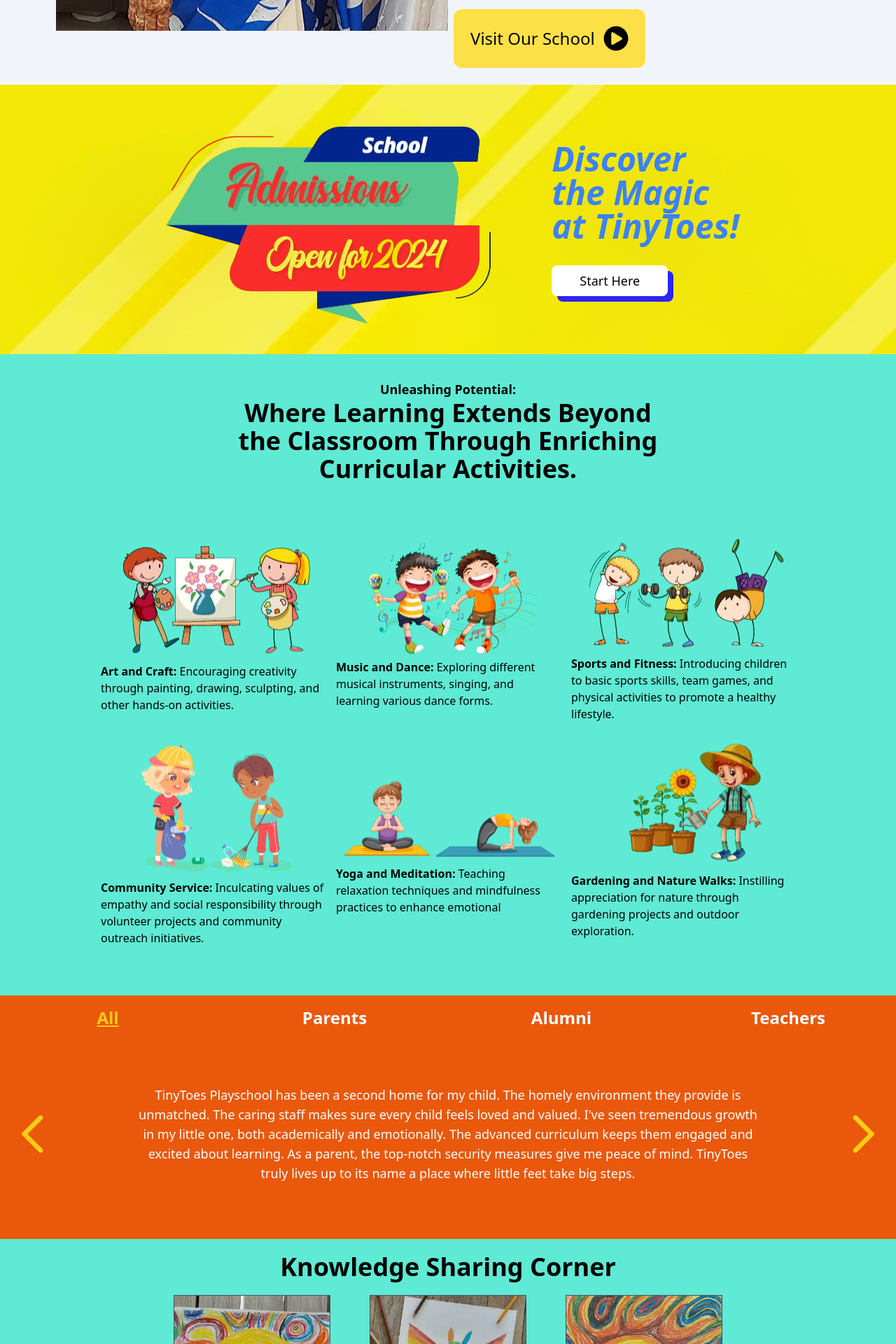
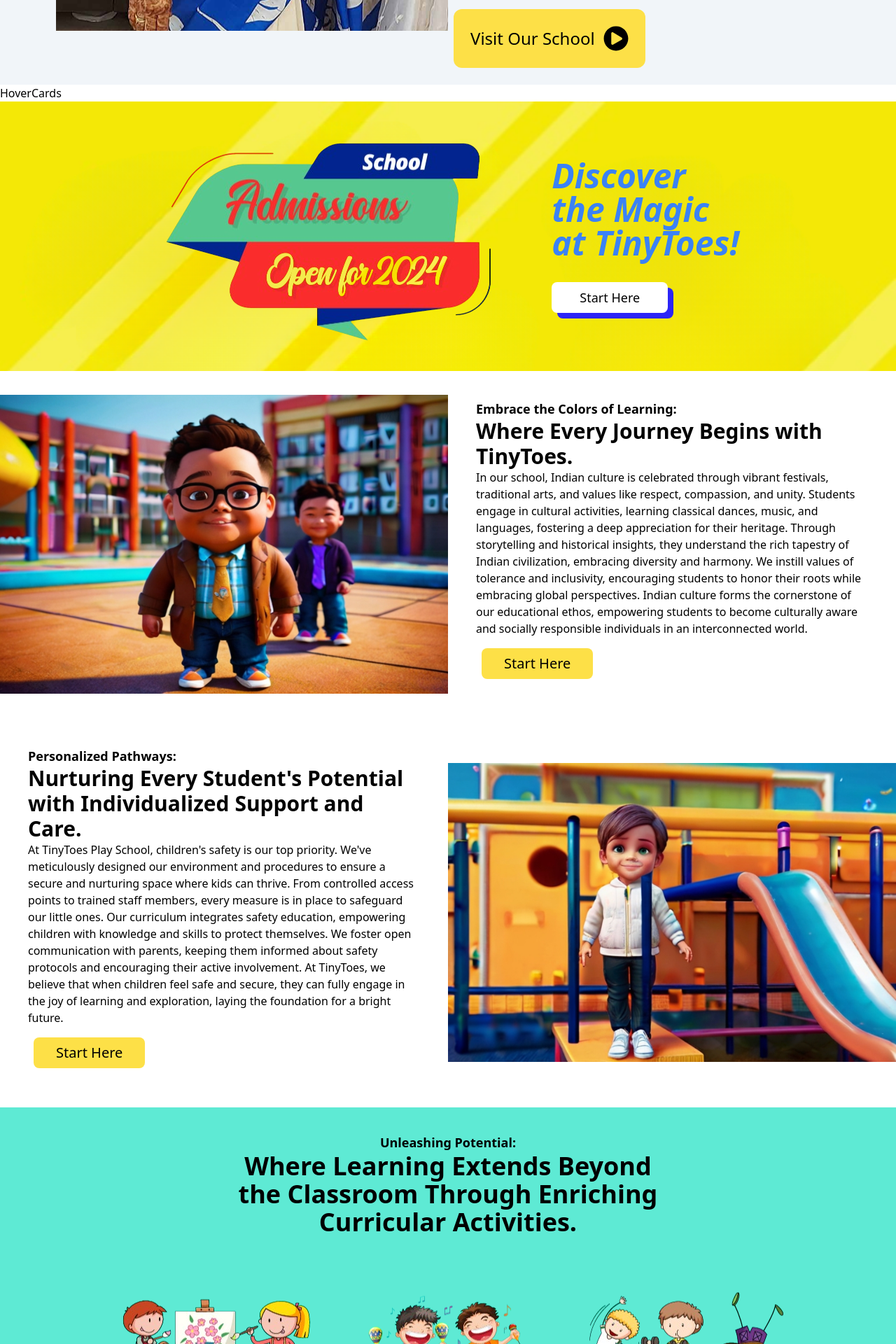
Before and after one commit to SaikrishnaLingam/Tiny-Toes-School-Website, a React (Create React App) app: page / in a window 1280 px wide. Shown: the part 1440-3360 px from the top of the page at 70% size. Built offline with nearby package versions, Linux system fonts and the light colour scheme.

Commit message:
finished ImgageFlip

```diff
--- a/src/App.js
+++ b/src/App.js
@@ -11,6 +11,9 @@
 import HomeGallery from './components/HomeGallery';
 import KnowldegeCorner from "./components/KnowldegeCorner";
 import Testimonial from "./components/Testimonials/Testimonial.jsx";
+import EducateChildren from "./components/EducateChildren.jsx";
+import HoverCards from "./components/HoverCards.jsx";
+import ImageFlip from "./components/ImageFlip.jsx";
 
 function App() {
     const [privacyPolicy, setPrivacyPolicy] = useState(false)
@@ -27,11 +30,11 @@
                 {/* make buttons functinal */}
                     <HomeSlider />
                     <Principal />
-                    {/* Cards */}
+                        <HoverCards />
                     <AdmissionAd />
-                    {/* Embrace Learning section */}
+                        <ImageFlip />
                     <UnleashPotential />
-                    {/* Educate for children */}
+                        <EducateChildren />
                     <Testimonial />
                     <KnowldegeCorner />
                         {/* Knowledge Sharing Corner - blog(Knowledge Area) */}
--- /dev/null
+++ b/src/components/EducateChildren.jsx
@@ -0,0 +1,9 @@
+import React from 'react'
+
+const EducateChildren = () => {
+    return (
+        <div>EducateChildren</div>
+    )
+}
+
+export default EducateChildren
--- /dev/null
+++ b/src/components/HoverCards.jsx
@@ -0,0 +1,9 @@
+import React from 'react'
+
+const HoverCards = () => {
+    return (
+        <div>HoverCards</div>
+    )
+}
+
+export default HoverCards
--- /dev/null
+++ b/src/components/ImageFlip.jsx
@@ -0,0 +1,28 @@
+import React from 'react'
+import ai1 from '../assests/imgs/ai1.jpg'
+import ai2 from '../assests/imgs/ai2.jpg'
+
+const ImageFlip = () => {
+    return (
+        <div>
+            <div className='grid grid-cols-1 lg:grid-cols-2 gap-0 items-center'>
+                <div className='flex justify-center'><img src={ai1} alt="" /></div>
+                <div className='p-2 md:p-6 lg:p-10 lg:px-18'>
+                    <h3 className='font-bold md:text-lg text-md'>Embrace the Colors of Learning:</h3>
+                    <h1 className='font-bold text-xl md:text-3xl'>Where Every Journey Begins with TinyToes.</h1>
+                    <p>In our school, Indian culture is celebrated through vibrant festivals, traditional arts, and values like respect, compassion, and unity. Students engage in cultural activities, learning classical dances, music, and languages, fostering a deep appreciation for their heritage. Through storytelling and historical insights, they understand the rich tapestry of Indian civilization, embracing diversity and harmony. We instill values of tolerance and inclusivity, encouraging students to honor their roots while embracing global perspectives. Indian culture forms the cornerstone of our educational ethos, empowering students to become culturally aware and socially responsible individuals in an interconnected world.</p>
+                    <button className='bg-yellow-300 my-4 mx-2 py-2 px-8 rounded-lg text-xl'>Start Here</button>
+                </div>
+                <div className='p-2 md:p-6 lg:p-10 lg:px-18'>
+                    <h3 className='font-bold md:text-lg text-md'>Personalized Pathways: </h3>
+                    <h1 className='font-bold text-xl md:text-3xl'>Nurturing Every Student's Potential with Individualized Support and Care.</h1>
+                    <p>At TinyToes Play School, children's safety is our top priority. We've meticulously designed our environment and procedures to ensure a secure and nurturing space where kids can thrive. From controlled access points to trained staff members, every measure is in place to safeguard our little ones. Our curriculum integrates safety education, empowering children with knowledge and skills to protect themselves. We foster open communication with parents, keeping them informed about safety protocols and encouraging their active involvement. At TinyToes, we believe that when children feel safe and secure, they can fully engage in the joy of learning and exploration, laying the foundation for a bright future.</p>
+                    <button className='bg-yellow-300 my-4 mx-2 py-2 px-8 rounded-lg text-xl'>Start Here</button>
+                </div>
+                <div className='flex justify-center'><img src={ai2} alt="" /></div>
+            </div>
+        </div>
+    )
+}
+
+export default ImageFlip
```
Also changed, not shown: src/assests/imgs/ai1.jpg (added), src/assests/imgs/ai2.jpg (added).
